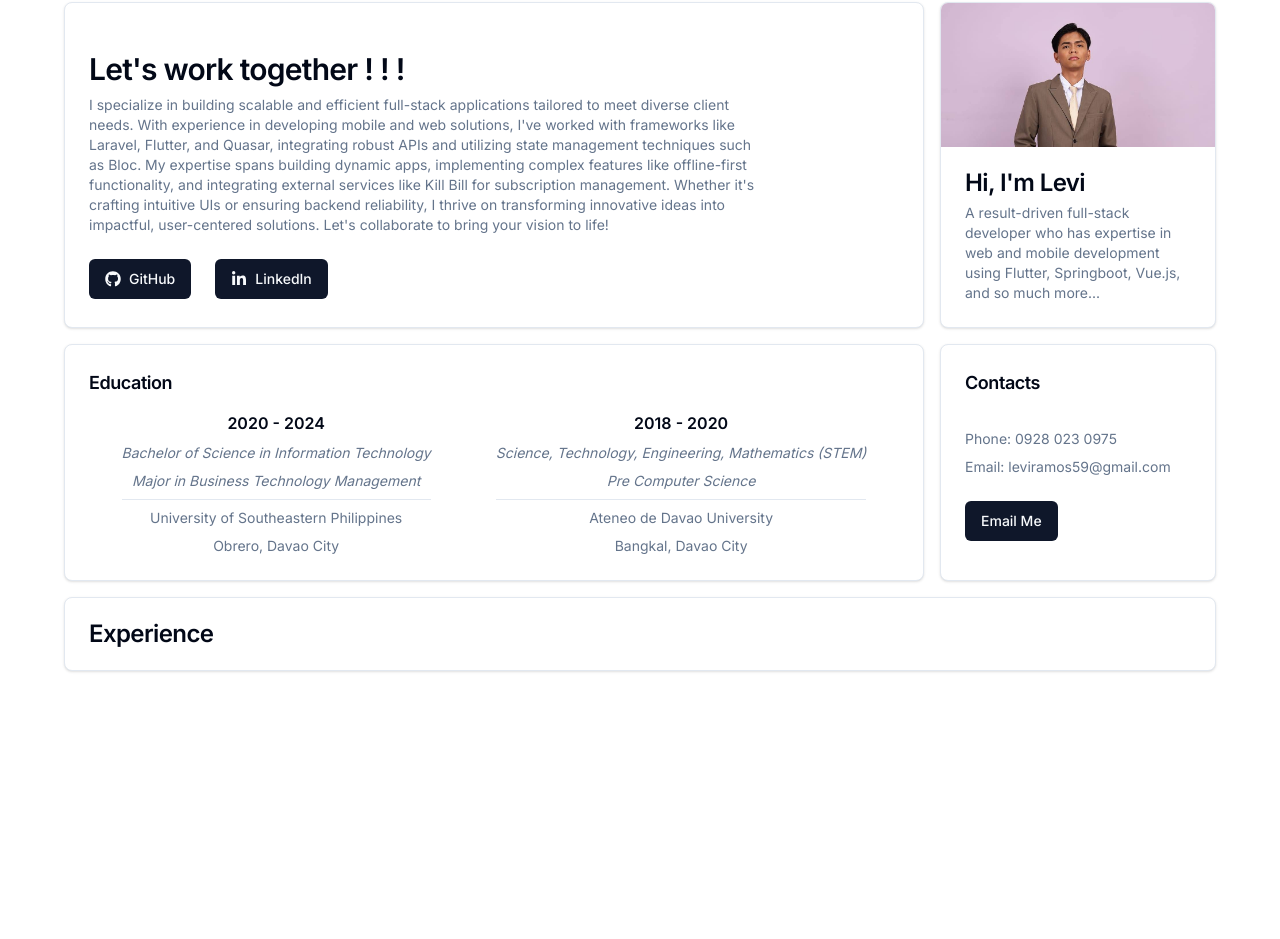
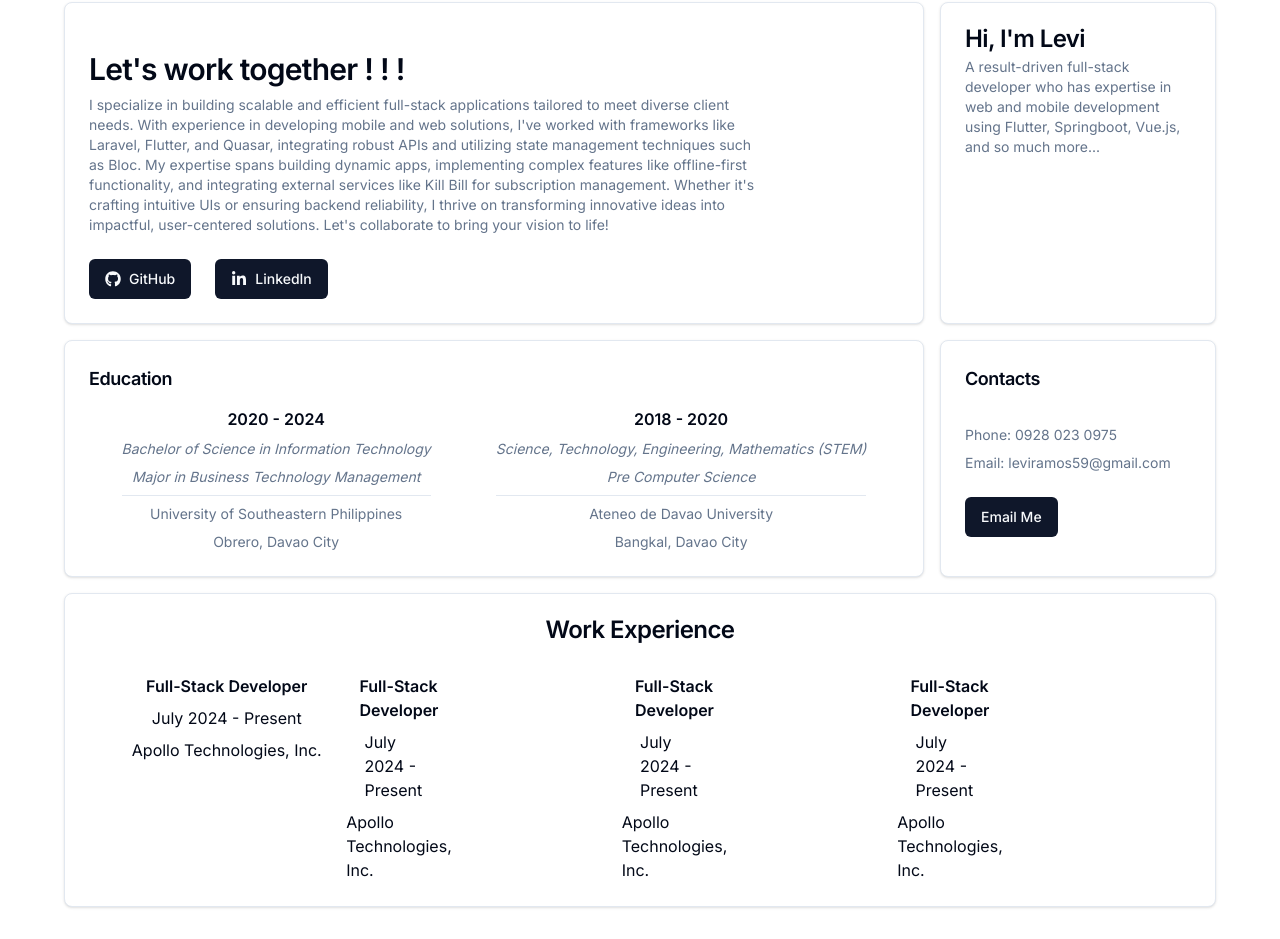
Before and after one commit to Levi-Ramos/cheerfulbeast-portfolio, a Next.js app: page / in a window 1280 px wide. Shown: the part 102-1041 px from the top of the page. Before the commit the page ends 805 px from the top, so only its background shows below. Built offline with nearby package versions, Linux system fonts and the light colour scheme.

Commit message:
feat: experience section

```diff
--- a/src/app/page.tsx
+++ b/src/app/page.tsx
@@ -117,16 +117,14 @@ export default function Home() {
           </CardFooter>
         </Card>
         <Card className="md:col-span-1 col-span-4 overflow-hidden">
-          <CardContent className="bg-profile-image bg-cover md:h-36 h-96">
-          </CardContent>
-          <CardFooter className="flex flex-col justify-start items-start mt-6">
+          <CardHeader>
             <CardTitle>
               Hi, I'm Levi
             </CardTitle>
             <CardDescription>
               A result-driven full-stack developer who has expertise in web and mobile development using Flutter, Springboot, Vue.js, and so much more...
             </CardDescription>
-          </CardFooter>
+          </CardHeader>
         </Card>
         <Card className="md:col-span-3 col-span-4">
           <CardHeader>
@@ -164,10 +162,42 @@ export default function Home() {
             <Button>Email Me</Button>
           </CardFooter>
         </Card>
-        <Card className="col-span-1 md:col-span-4">
+        <Card className="col-span-4 w-full flex flex-col items-center justify-center">
           <CardHeader>
-            <CardTitle>Experience</CardTitle>
+            <CardTitle>Work Experience</CardTitle>
           </CardHeader>
+          <CardContent>
+            <div className="grid grid-cols-4">
+              <div className="flex flex-row justify-around">
+                <div className="flex flex-col items-center">
+                  <p className="font-semibold">Full-Stack Developer</p>
+                  <p className="">July 2024 - Present</p>
+                  <p className="">Apollo Technologies, Inc.</p>
+                </div>
+              </div>
+              <div className="grid grid-cols-4">
+                <div className="flex flex-col items-center">
+                  <p className="font-semibold">Full-Stack Developer</p>
+                  <p className="">July 2024 - Present</p>
+                  <p className="">Apollo Technologies, Inc.</p>
+                </div>
+              </div>
+              <div className="grid grid-cols-4">
+                <div className="flex flex-col items-center">
+                  <p className="font-semibold">Full-Stack Developer</p>
+                  <p className="">July 2024 - Present</p>
+                  <p className="">Apollo Technologies, Inc.</p>
+                </div>
+              </div>
+              <div className="grid grid-cols-4">
+                <div className="flex flex-col items-center">
+                  <p className="font-semibold">Full-Stack Developer</p>
+                  <p className="">July 2024 - Present</p>
+                  <p className="">Apollo Technologies, Inc.</p>
+                </div>
+              </div>
+            </div>
+          </CardContent>
         </Card>
       </div>
     </main >
```
